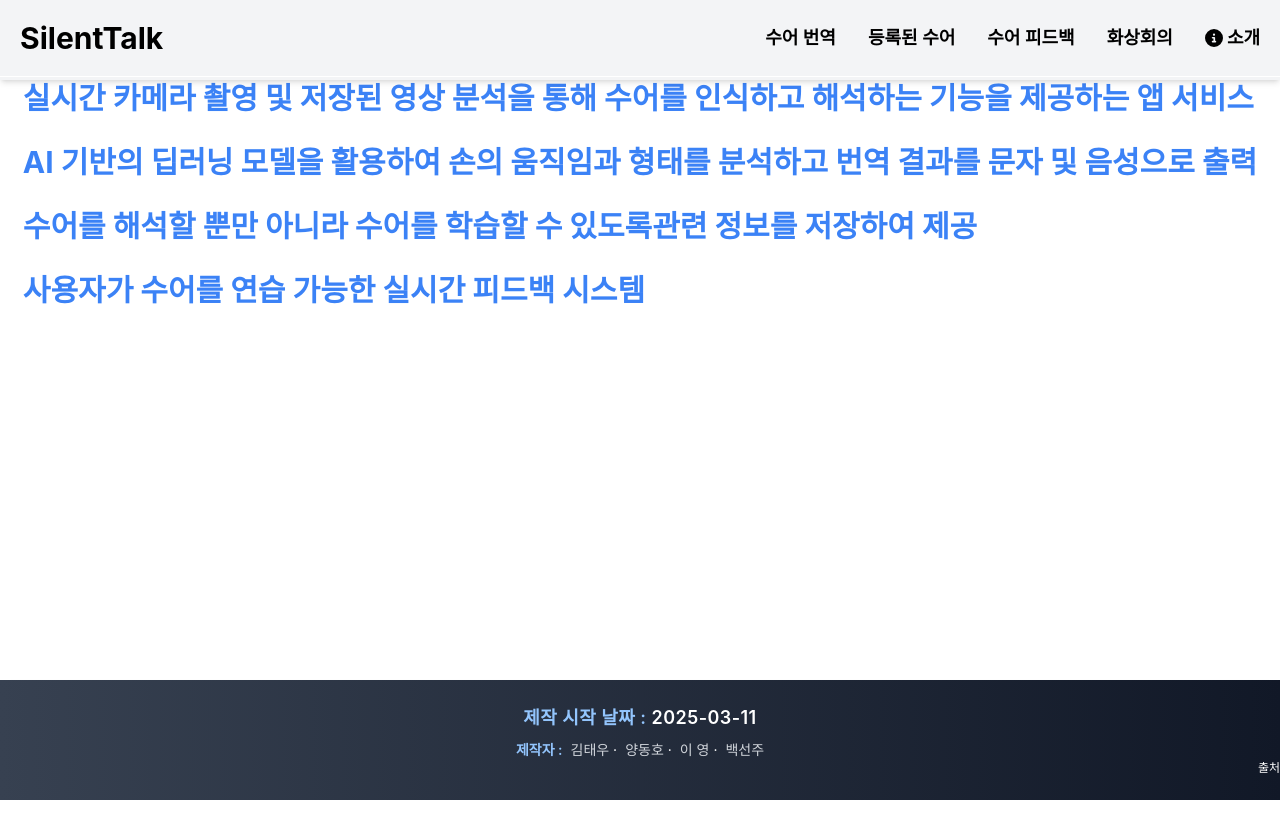
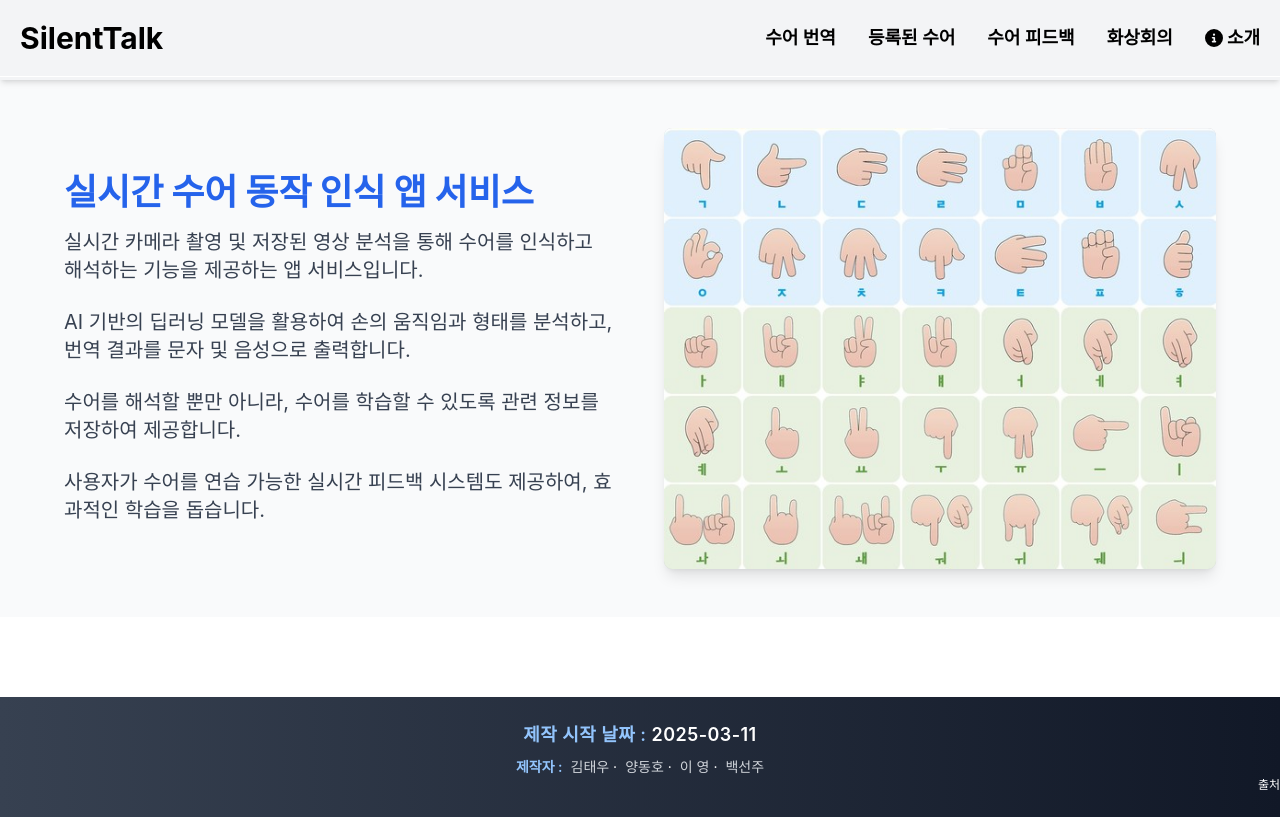
Before and after one commit to taewoo01/silent-app, a React (Create React App) app: page /About in a window 1280 px wide. Built offline with nearby package versions, Linux system fonts and the light colour scheme.

Commit message:
소개 페이지 스켈레톤 구현

```diff
--- a/src/pages/About.js
+++ b/src/pages/About.js
@@ -1,20 +1,31 @@
-//소개 페이지
 import React from "react";
 
 const About = () => {
     return (
-        <>
-            <div className="text-3xl font-bold text-blue-500 justify-center grid">
-                <div>실시간 카메라 촬영 및 저장된 영상 분석을 통해 수어를 인식하고 해석하는 기능을 제공하는 앱 서비스</div>
+        <div className="bg-gray-50 py-12 px-6 sm:px-8 lg:px-16">
+            <div className="max-w-7xl mx-auto grid gap-12 lg:grid-cols-2 items-center">
+                {/* 왼쪽 텍스트 부분 */}
+                <div>
+                    <h1 className="text-4xl font-extrabold text-blue-600 mb-4">실시간 수어 동작 인식 앱 서비스</h1>
+                    <p className="text-xl text-gray-700 mb-6">실시간 카메라 촬영 및 저장된 영상 분석을 통해 수어를 인식하고 해석하는 기능을 제공하는 앱 서비스입니다.</p>
+                    <p className="text-xl text-gray-700 mb-6">AI 기반의 딥러닝 모델을 활용하여 손의 움직임과 형태를 분석하고, 번역 결과를 문자 및 음성으로 출력합니다.</p>
+                    <p className="text-xl text-gray-700 mb-6">수어를 해석할 뿐만 아니라, 수어를 학습할 수 있도록 관련 정보를 저장하여 제공합니다.</p>
+                    <p className="text-xl text-gray-700">사용자가 수어를 연습 가능한 실시간 피드백 시스템도 제공하여, 효과적인 학습을 돕습니다.</p>
+                </div>
 
-                <div className="mt-7">AI 기반의 딥러닝 모델을 활용하여 손의 움직임과 형태를 분석하고 번역 결과를 문자 및 음성으로 출력</div>
-
-                <div className="mt-7">수어를 해석할 뿐만 아니라 수어를 학습할 수 있도록관련 정보를 저장하여 제공</div>
-
-                <div className="mt-7">사용자가 수어를 연습 가능한 실시간 피드백 시스템</div>
+                {/* 오른쪽 이미지 부분 */}
+                <div className="flex justify-center items-center">
+                    <div className="w-full h-auto bg-gray-300 rounded-lg shadow-lg">
+                        <img
+                            src="/images/d.jpg"
+                            alt="Sign language recognition app"
+                            className="object-cover w-full h-full rounded-lg"
+                        />
+                    </div>
+                </div>
             </div>
-        </>
-    )
-}
+        </div>
+    );
+};
 
 export default About;
```
Also changed, not shown: public/images/d.jpg (added).
